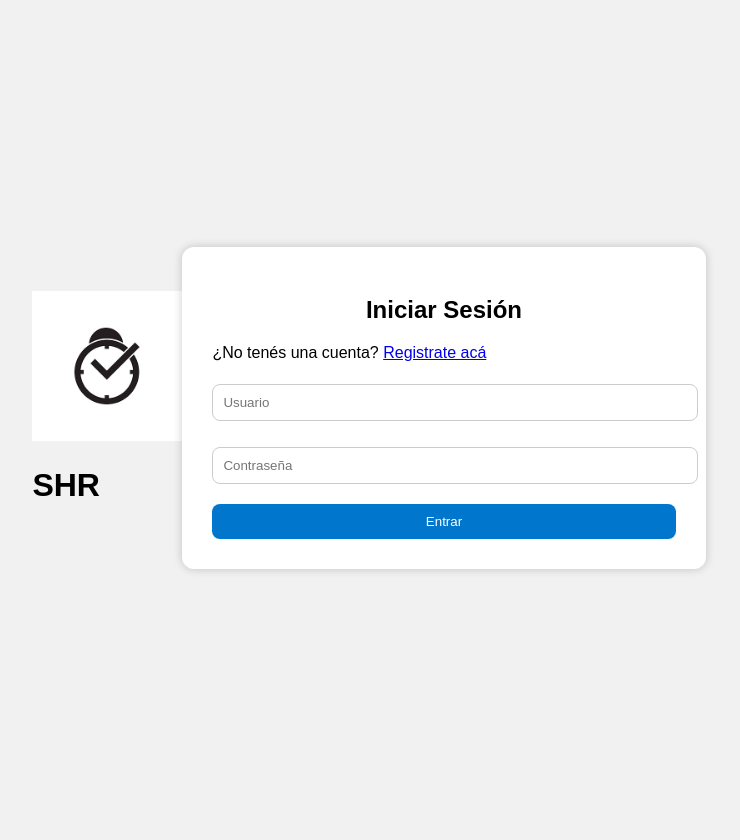
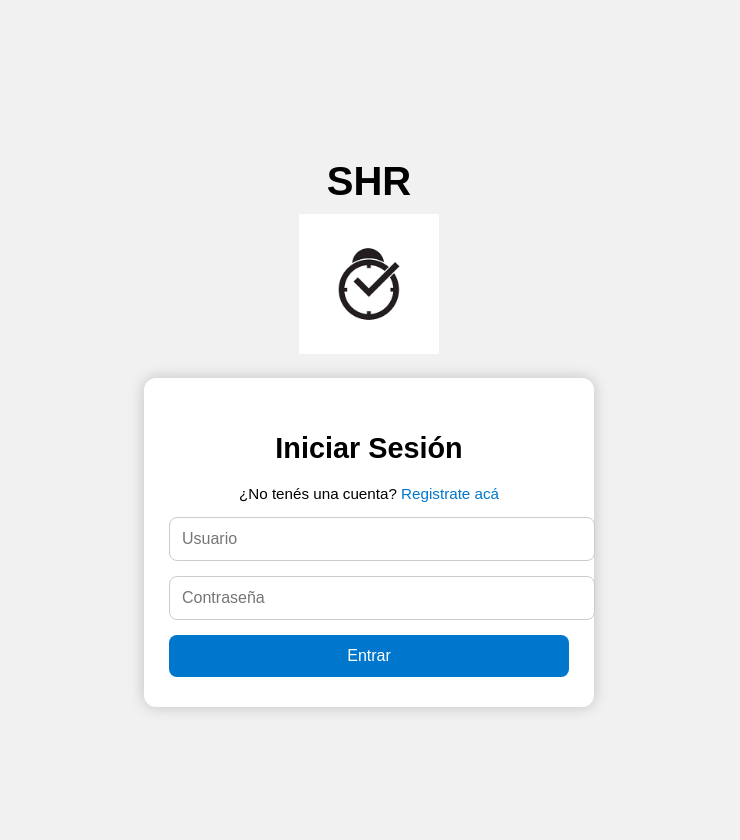
Before and after one commit to GUILLERMOWEB/Registro-de-horas-mejorado, a Flask app: page /login in a window 1280 px wide. Shown: the whole page, without its empty margins (271-1011 px from the left). Before the commit the page ends 572 px from the top, so only its background shows below. Run offline with Flask 3, Linux system fonts and the light colour scheme.

Commit message:
corrijo logo y titulo

```diff
--- a/templates/login.html
+++ b/templates/login.html
@@ -3,62 +3,112 @@
 <head>
     <meta charset="UTF-8">
     <title>Iniciar Sesión</title>
+    <meta name="viewport" content="width=device-width, initial-scale=1.0">
     <style>
         body {
             font-family: Arial, sans-serif;
             background-color: #f1f1f1;
+            margin: 0;
             display: flex;
+            flex-direction: column;
+            align-items: center;
             justify-content: center;
-            align-items: center;
-            height: 100vh;
+            min-height: 100vh;
+            padding: 20px;
         }
-        .login-box {
-            background-color: white;
-            padding: 30px;
-            border-radius: 12px;
-            box-shadow: 0 0 10px rgba(0,0,0,0.2);
-        }
-        h2 {
+
+        .header {
             text-align: center;
             margin-bottom: 20px;
         }
-        input[type="text"], input[type="password"] {
+
+        .header h1 {
+            font-size: 2.5rem;
+            margin-bottom: 10px;
+        }
+
+        .header img {
+            width: 140px;
+            max-width: 100%;
+        }
+
+        .login-box {
+            background-color: white;
+            padding: 30px 25px;
+            border-radius: 12px;
+            box-shadow: 0 0 15px rgba(0,0,0,0.2);
             width: 100%;
-            padding: 10px;
-            margin: 6px 0 20px 0;
+            max-width: 400px;
+        }
+
+        .login-box h2 {
+            text-align: center;
+            font-size: 1.8rem;
+            margin-bottom: 20px;
+        }
+
+        .login-box input[type="text"],
+        .login-box input[type="password"] {
+            width: 100%;
+            padding: 12px;
+            margin-bottom: 15px;
             border: 1px solid #ccc;
             border-radius: 8px;
+            font-size: 1rem;
         }
-        button {
+
+        .login-box button {
             width: 100%;
-            padding: 10px;
+            padding: 12px;
             background-color: #0077cc;
             color: white;
             border: none;
             border-radius: 8px;
             cursor: pointer;
+            font-size: 1rem;
         }
-        button:hover {
+
+        .login-box button:hover {
             background-color: #005fa3;
         }
-        .flash {
+
+        .login-box .flash {
             color: red;
             text-align: center;
+            margin-bottom: 10px;
+        }
+
+        .login-box p {
+            text-align: center;
+            font-size: 0.95rem;
+        }
+
+        .login-box a {
+            color: #0077cc;
+            text-decoration: none;
+        }
+
+        .login-box a:hover {
+            text-decoration: underline;
         }
     </style>
 </head>
 <body>
-    <div class="text-center mt-5">
-        <img src="{{ url_for('static', filename='logo.png') }}" alt="Logo" width="150" class="mb-3">
-        <h1 class="mb-4">SHR</h1>
+
+    <div class="header">
+        <h1>SHR</h1>
+        <img src="{{ url_for('static', filename='logo.png') }}" alt="Logo">
     </div>
+
     <div class="login-box">
         <h2>Iniciar Sesión</h2>
+
         {% with messages = get_flashed_messages() %}
           {% if messages %}
             <div class="flash">{{ messages[0] }}</div>
           {% endif %}
         {% endwith %}
+
         <p>¿No tenés una cuenta? <a href="{{ url_for('registro') }}">Registrate acá</a></p>
 
         <form method="POST">
@@ -67,5 +117,6 @@
             <button type="submit">Entrar</button>
         </form>
     </div>
+
 </body>
 </html>
```
